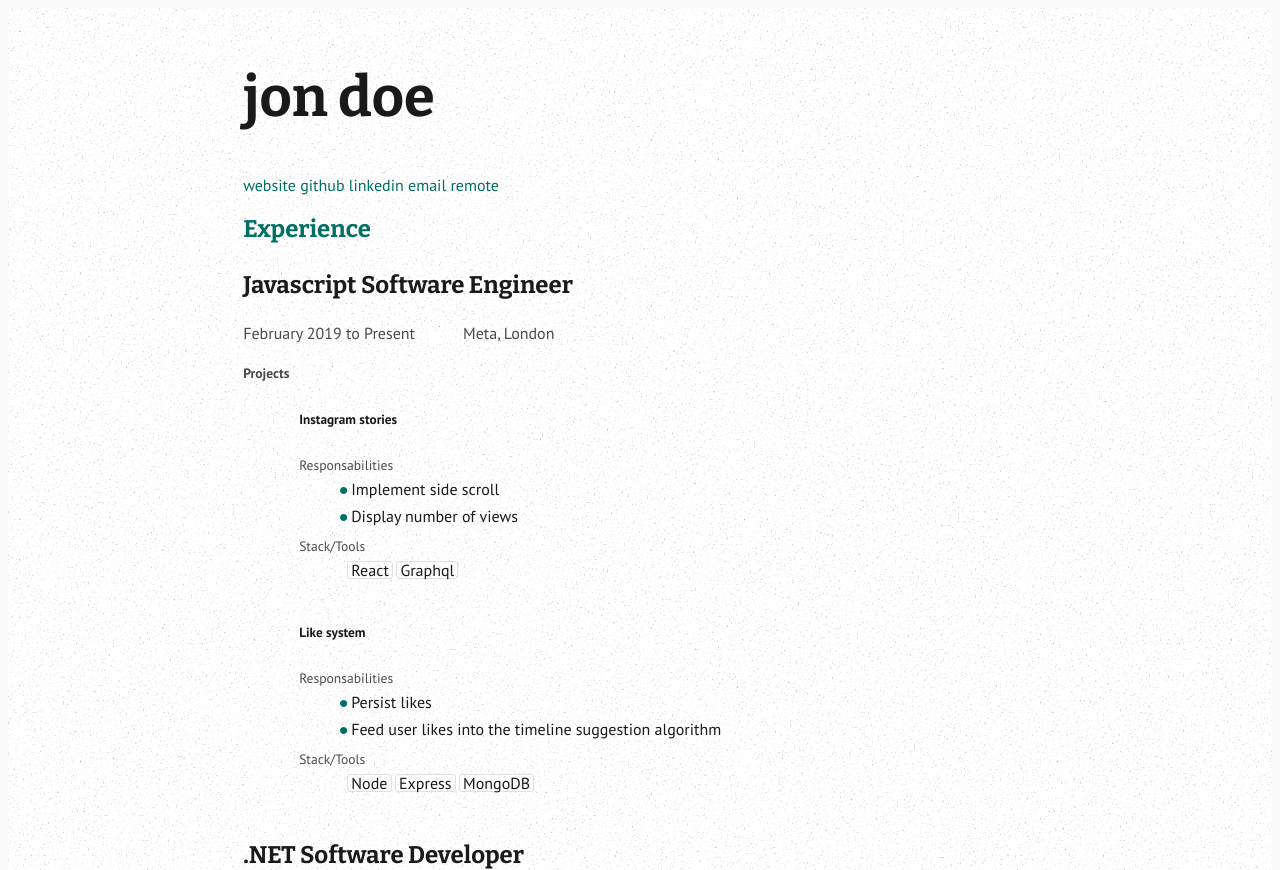
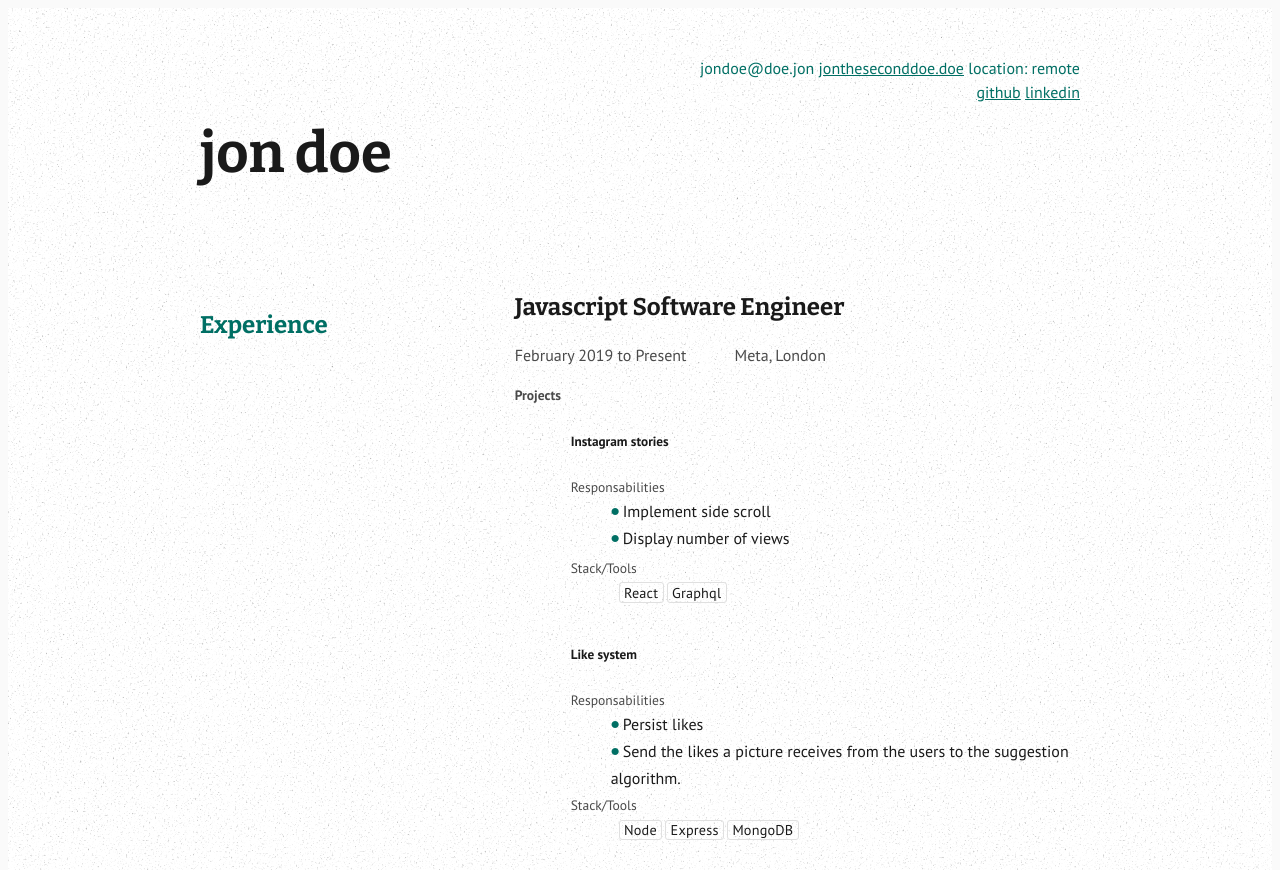
Before and after one commit to randy-r/resumoi, a website built with Vite: page index.html in a window 1280 px wide. Shown: the top 870 px of the page. Built offline with nearby package versions, Linux system fonts and the light colour scheme.

Commit message:
grid style

```diff
--- a/index.html
+++ b/index.html
@@ -25,17 +25,24 @@
     <div class="mainbg"></div>
     <main>
       <section class="info">
+        <div class="contact contact-classic">
+          <span class="email">jondoe@doe.jon</span>
+          <a href="#" target="_blank" rel="noreferrer noopener"
+            >jontheseconddoe.doe</a
+          >
+          <span class="location">location: remote</span>
+        </div>
+        <div class="info__name_and_social">
           <h1>jon doe</h1>
-        <aside class="contact">
-          <a>website</a>
-          <a>github</a>
-          <a>linkedin</a>
-          <span class="email">email</span>
-          <span class="location">remote</span>
-        </aside>
+          <div class="contact contact-social">
+            <a href="#" target="_blank" rel="noreferrer noopener">github</a>
+            <a href="#" target="_blank" rel="noreferrer noopener">linkedin</a>
+          </div>
+        </div>
       </section>
       <section class="timeline">
         <h2>Experience</h2>
+        <section class="timeline__category">
           <article class="timeline__card">
             <h3 class="timeline__card__title">Javascript Software Engineer</h3>
             <div class="timeline__card__subtitle">
@@ -62,7 +69,8 @@
                 <div class="label">Responsabilities</div>
                 <ul class="responsibilities-list">
                   <li>Persist likes</li>
-                <li>Feed user likes into the timeline suggestion algorithm</li>
+                  <li>Send the likes a picture receives from the users to the suggestion algorithm.
+                  </li>
                 </ul>
                 <div class="label">Stack/Tools</div>
                 <ul class="stack-list">
@@ -95,18 +103,25 @@
               </li>
             </ul>
           </article>
+        </section>
         <h2>Skills</h2>
+        <section class="timeline__category">
           <article class="timeline__card">
             <div class="other-skills">
+              <p>Additional knowledge and experience with:</p>
               <ul class="stack-list">
                 <li>TDD</li>
                 <li>Redis</li>
               </ul>
             </div>
           </article>
+        </section>
         <h2>Education</h2>
+        <section class="timeline__category">
           <article class="timeline__card">
-          <h3 class="timeline__card__title">Bachelor's in Computer Science</h3>
+            <h3 class="timeline__card__title">
+              Bachelor's in Computer Science
+            </h3>
             <div class="timeline__card__subtitle">
               <div class="period">October 2005 to June 2009</div>
               <div class="employer-and-location">
@@ -115,6 +130,7 @@
             </div>
           </article>
         </section>
+      </section>
     </main>
     <!-- <script type="module" src="/src/main.ts"></script> -->
   </body>
--- a/src/base.css
+++ b/src/base.css
@@ -62,3 +62,9 @@ ul li {
   color: var(--c-text-010);
   background: var(--c-primary-400);
 }
+
+a,
+a:visited {
+  color: var(--c-primary-400);
+  /* text-decoration-color: var(--c-neutral-050); */
+}
--- a/src/content.css
+++ b/src/content.css
@@ -1,10 +1,13 @@
 main {
-  /* A4 paper width */
-  max-width: 21cm;
+  max-width: 55rem;
+  /* A4 paper width, toggle this to have a sense it looks good when printed */
+  /* max-width: 21cm; */
   margin-inline: auto;
 }
 
 .info {
+  padding-block: 1rem;
+  margin-block: 1rem 3rem;
 }
 
 .info h1 {
@@ -13,6 +16,16 @@ main {
 
 .contact {
   color: var(--c-primary-400);
+
+}
+
+.contact-classic {
+  text-align: end;
+}
+
+.info__name_and_social {
+  display: flex;
+  justify-content: space-between;
 }
 
 h2 {
@@ -27,33 +40,22 @@ h3 {
   font-size: 1.5rem;
 }
 
-.timeline__card h4 {
-  /* font-size: 0.9rem; */
-  /* margin-block: 0.5rem; */
-}
+.timeline__card__title {
 
-.timeline__card__title {
-  margin-block-start: 2rem;
+  margin-block-start: 0.1rem;
 }
 
 .timeline__card__subtitle {
-  /* background-color: aquamarine; */
   color: var(--c-text-300);
   display: flex;
   gap: 3rem;
   margin-block-end: 1rem;
 }
 
-h4 {
-  /* font-weight: 700; */
-}
-
 .timeline__card h5 {
   font-weight: 700;
 }
 
-.timeline {
-}
 
 .period {
   color: var(--c-text-300);
@@ -61,11 +63,6 @@ h4 {
 
 .project {
   padding-block-end: 1rem;
-}
-
-.project > h5 {
-  /* padding-block: 1rem; */
-  /* margin-block: 0.5rem; */
 }
 
 .projects-list {
@@ -79,25 +76,28 @@ h4 {
   margin-block-start: 0.2em;
   color: var(--c-text-300);
   font-size: 0.85rem;
-  /* line-height: 1; */
 }
 
-.timeline__card:last-child {
-  margin-block-end: 5rem;
+.timeline {
+  display: grid;
+  grid-template-columns: minmax(auto, 20ch) minmax(30ch, 1fr);
+  grid-template-columns: 1fr 2fr;
+  column-gap: 2rem;
 }
 
-.responsibilities-list {
+.timeline__category {
+  margin-block-end: 2rem;
+}
+
+.timeline__category:last-child {
+  margin-block-end: 5rem;
 }
 
 .responsibilities-list li::before {
   content: '●';
   display: inline-block;
-  /* color: transparent; */
-  /* clip-path: circle(10% at 50% 55%); */
-  /* border-radius: 100vh; */
-  /* width: 2em; */
   position: relative;
-  bottom: 0.175em;
+  bottom: 0.19em;
   font-size: 0.6em;
   width: 0.6em;
   margin-inline-end: 0.65em;
@@ -111,13 +111,13 @@ h4 {
   display: inline-flex;
   gap: 0.2rem;
   flex-wrap: wrap;
-  /* padding-inline-start: 0.86em; */
 }
 
 .stack-list > li {
   border: 1px solid var(--c-neutral-050);
   line-height: 1;
   border-radius: 3px;
-  padding: 0.01em 0.2em;
-  /* font-size: 0.98rem; */
+  padding: 0.15em 0.3em;
+  font-size: 0.89rem;
+  letter-spacing: 0.014em;
 }
```
Lines whose indentation alone changed are shown as unchanged.
